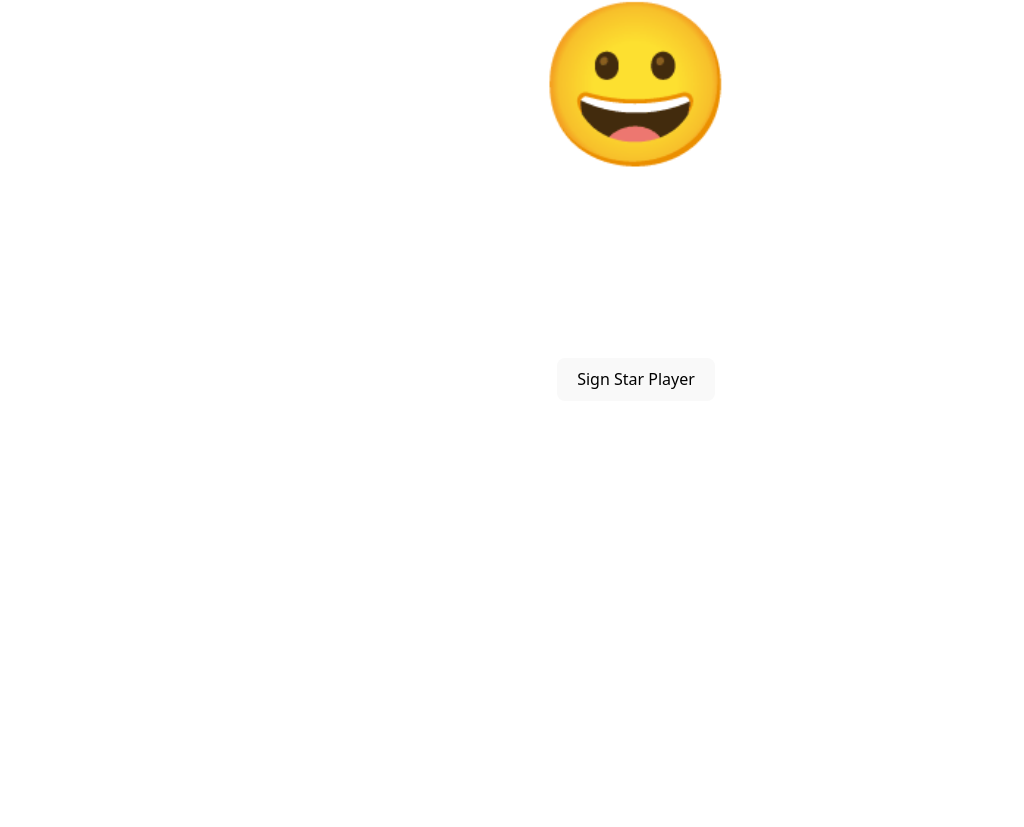
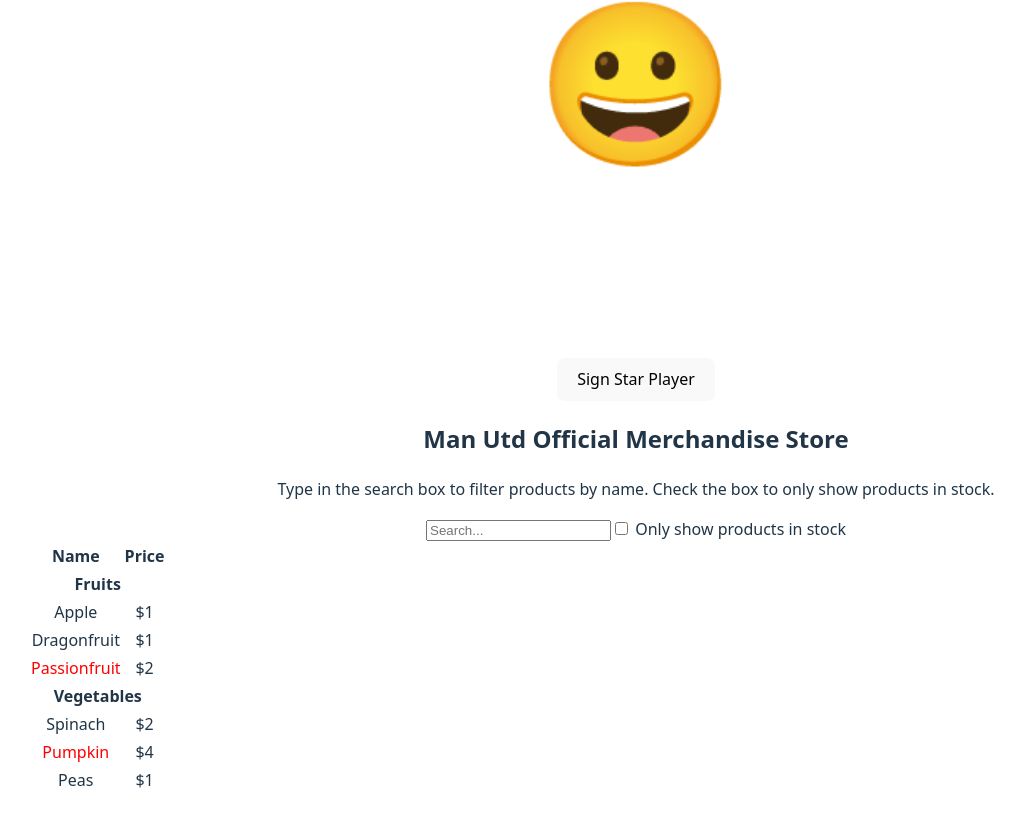
Before and after one commit to organisedtoast/institute-of-data-labs, a React (Vite) app in the folder module6/exercise1-6/first-react-app/: page / in a window 1280 px wide. Shown: the part 4734-5561 px from the top of the page, without its empty margins (4-1028 px from the left). Before the commit the page ends 5167 px from the top, so only its background shows below. Built offline with nearby package versions, Linux system fonts and the light colour scheme.

Commit message:
Added Man Utd Store class exercise placeholder

```diff
--- a/module6/exercise1-6/first-react-app/src/App.jsx
+++ b/module6/exercise1-6/first-react-app/src/App.jsx
@@ -6,8 +6,7 @@
 import Emoji from './components/Emoji'
 import FanTestimonial from './components/FanTestimonial'
 import TitleBlock from './components/TitleBlock'
-import AddNewCat from './components/AddNewCat'
-
+import FilterableProductTable from './components/ClassExercise/FilterableProductTable'
 
 
 // declare a new component called App that will be rendered to the DOM
@@ -49,6 +48,11 @@
 </div>
 
 
+<div className="productstore">
+<FilterableProductTable />
+</div>
+
+
     </>
 
 
--- /dev/null
+++ b/module6/exercise1-6/first-react-app/src/components/ClassExercise/FilterableProductTable.jsx
@@ -0,0 +1,129 @@
+import { useState } from 'react';
+
+function FilterableProductTable({ products }) {
+  const [filterText, setFilterText] = useState('');
+  const [inStockOnly, setInStockOnly] = useState(false);
+
+  return (
+    <div>
+
+<h2>Man Utd Official Merchandise Store</h2>
+
+      <p>Type in the search box to filter products by name. Check the box to only show products in stock.</p>
+
+      <SearchBar
+        filterText={filterText}
+        inStockOnly={inStockOnly}
+        onFilterTextChange={setFilterText}
+        onInStockOnlyChange={setInStockOnly} />
+      <ProductTable
+        products={products}
+        filterText={filterText}
+        inStockOnly={inStockOnly} />
+    </div>
+  );
+}
+
+function ProductCategoryRow({ category }) {
+  return (
+    <tr>
+      <th colSpan="2">
+        {category}
+      </th>
+    </tr>
+  );
+}
+
+function ProductRow({ product }) {
+  const name = product.stocked ? product.name :
+    <span style={{ color: 'red' }}>
+      {product.name}
+    </span>;
+
+  return (
+    <tr>
+      <td>{name}</td>
+      <td>{product.price}</td>
+    </tr>
+  );
+}
+
+function ProductTable({ products, filterText, inStockOnly }) {
+  const rows = [];
+  let lastCategory = null;
+
+  products.forEach((product) => {
+    if (
+      product.name.toLowerCase().indexOf(
+        filterText.toLowerCase()
+      ) === -1
+    ) {
+      return;
+    }
+    if (inStockOnly && !product.stocked) {
+      return;
+    }
+    if (product.category !== lastCategory) {
+      rows.push(
+        <ProductCategoryRow
+          category={product.category}
+          key={product.category} />
+      );
+    }
+    rows.push(
+      <ProductRow
+        product={product}
+        key={product.name} />
+    );
+    lastCategory = product.category;
+  });
+
+  return (
+    <table>
+      <thead>
+        <tr>
+          <th>Name</th>
+          <th>Price</th>
+        </tr>
+      </thead>
+      <tbody>{rows}</tbody>
+    </table>
+  );
+}
+
+function SearchBar({
+  filterText,
+  inStockOnly,
+  onFilterTextChange,
+  onInStockOnlyChange
+}) {
+  return (
+    <form>
+      <input
+        type="text"
+        value={filterText} placeholder="Search..."
+        onChange={(e) => onFilterTextChange(e.target.value)} />
+      <label>
+        <input
+          type="checkbox"
+          checked={inStockOnly}
+          onChange={(e) => onInStockOnlyChange(e.target.checked)} />
+        {' '}
+        Only show products in stock
+      </label>
+    </form>
+  );
+}
+
+const PRODUCTS = [
+  {category: "Fruits", price: "$1", stocked: true, name: "Apple"},
+  {category: "Fruits", price: "$1", stocked: true, name: "Dragonfruit"},
+  {category: "Fruits", price: "$2", stocked: false, name: "Passionfruit"},
+  {category: "Vegetables", price: "$2", stocked: true, name: "Spinach"},
+  {category: "Vegetables", price: "$4", stocked: false, name: "Pumpkin"},
+  {category: "Vegetables", price: "$1", stocked: true, name: "Peas"}
+];
+
+export default function App() {
+  return <FilterableProductTable products={PRODUCTS} />;
+}
```
Also changed, not shown: module6/exercise1-6/first-react-app/src/components/ClassExercise/ProductCategoryRow.jsx (added), module6/exercise1-6/first-react-app/src/components/ClassExercise/ProductRow.jsx (added), module6/exercise1-6/first-react-app/src/components/ClassExercise/ProductTable.jsx (added), module6/exercise1-6/first-react-app/src/components/ClassExercise/SearchBar.jsx (added).
